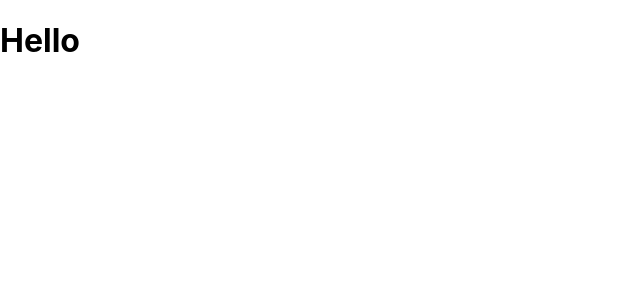
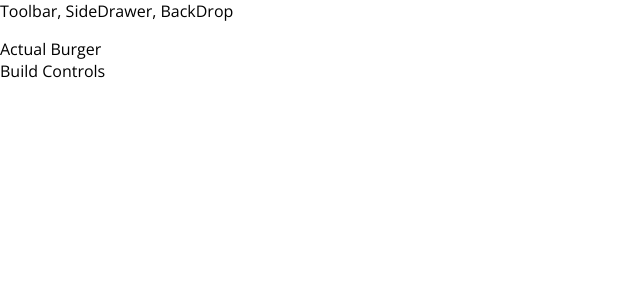
Before and after one commit to aijazbinqasim/burger-builder, a React (Create React App) app: page / in a window 1280 px wide. Shown: the top 300 px of the page, without its empty margins (0-640 px from the left). Built offline with nearby package versions, Linux system fonts and the light colour scheme.

Commit message:
Add some more code

```diff
--- a/public/index.html
+++ b/public/index.html
@@ -3,7 +3,6 @@
   <head>
     <title>Burger Builder App</title>
     <meta charset="utf-8" />
-
     <meta name="viewport" content="width=device-width, initial-scale=1" />
     <meta name="theme-color" content="#000000" />
     <meta
--- a/src/App.js
+++ b/src/App.js
@@ -1,7 +1,12 @@
+import Layout from './components/Layout/Layout';
+import BurgerBuilder from './containers/BurgerBuilder/BurgerBuilder';
+
 function App() {
   return (
     <div>
-      <h1>Hello</h1>
+      <Layout>
+        <BurgerBuilder />
+      </Layout>
     </div>
   );
 }
--- /dev/null
+++ b/src/components/Layout/Layout.js
@@ -0,0 +1,14 @@
+import styles from './Layout.module.css';
+
+const Layout = props => {
+    return (
+        <>
+            <div>Toolbar, SideDrawer, BackDrop</div>
+            <main className={styles.content}>
+                {props.children}
+            </main>
+        </>
+    );
+}
+
+export default Layout;
--- /dev/null
+++ b/src/components/Layout/Layout.module.css
@@ -0,0 +1,3 @@
+.content {
+   margin-top: 16px;
+}
--- /dev/null
+++ b/src/containers/BurgerBuilder/BurgerBuilder.js
@@ -0,0 +1,12 @@
+import React from 'react';
+
+export default class BurgerBuilder extends React.Component {
+    render() {
+        return (
+            <>
+                <div>Actual Burger</div>
+                <div>Build Controls</div>
+            </>
+        );
+    }
+}
--- a/src/index.css
+++ b/src/index.css
@@ -1,8 +1,6 @@
 body {
   margin: 0;
-  font-family: -apple-system, BlinkMacSystemFont, 'Segoe UI', 'Roboto', 'Oxygen',
-    'Ubuntu', 'Cantarell', 'Fira Sans', 'Droid Sans', 'Helvetica Neue',
-    sans-serif;
+  font-family: "Open Sans", sans-serif;
   -webkit-font-smoothing: antialiased;
   -moz-osx-font-smoothing: grayscale;
 }
```
